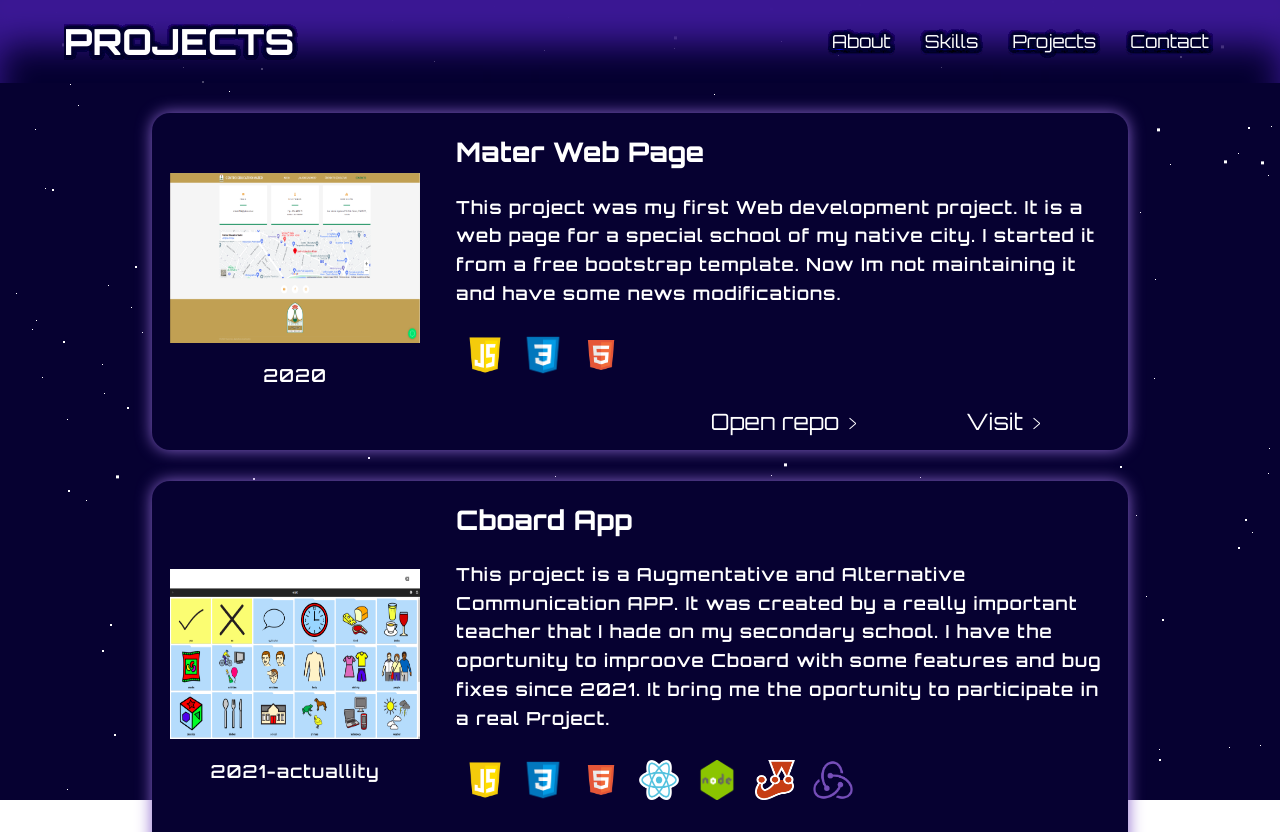
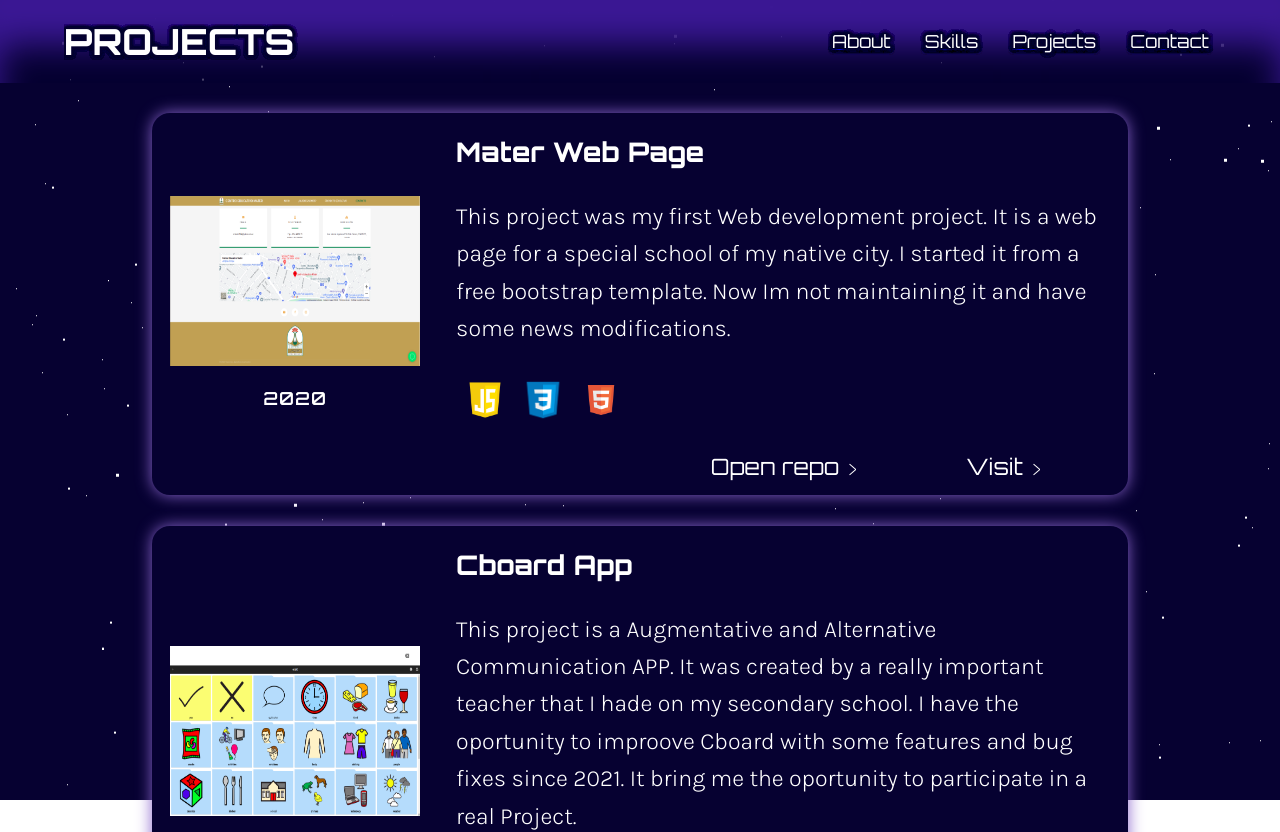
Before and after one commit to tomivm/My-portfolio-NextJS, a Next.js app: page /projects in a window 1280 px wide. Shown: the top 832 px of the page. Built offline with nearby package versions, Linux system fonts and the light colour scheme.

Commit message:
Improve readability of large texts

```diff
--- a/components/CardItem.js
+++ b/components/CardItem.js
@@ -25,7 +25,7 @@ export default function CardItem({
       </div>
       <div className={cardStyle.itemText}>
         <h2>{title}</h2>
-        <p>{description}</p>
+        <p className="largeText">{description}</p>
         {resources?.length > 0 && (
           <div className={cardStyle.resources}>
             {resources.map((resource, index) => {
--- a/components/Presentation.js
+++ b/components/Presentation.js
@@ -28,7 +28,7 @@ function Presentation(props) {
 
             <div id={presentationStyles.aboutText} className="wrapper">
               <h1>About me</h1>
-              <p>
+              <p className="largeText">
                 Enthusiast Web Developer. Especially interested in JavaScript
                 and CSS.
                 <br /> Always learning and enjoying teamwork. Actually working
--- a/components/Presentation.module.css
+++ b/components/Presentation.module.css
@@ -96,6 +96,11 @@
   height: auto;
   min-height: 30%;
 }
+
+#aboutText > h1 {
+  text-align: left;
+}
+
 #aboutText > p {
   height: auto;
   overflow-y: auto;
--- a/styles/global.css
+++ b/styles/global.css
@@ -1,5 +1,5 @@
 @import url("https://fonts.googleapis.com/css2?family=Orbitron:wght@400;600;800&display=swap");
-
+@import url("https://fonts.googleapis.com/css2?family=Karla:wght@200;300&display=swap");
 html,
 body {
   padding: 0;
@@ -82,6 +82,7 @@ img {
 
   --h2_size: 1rem;
   --p_font_size: 15px;
+  ----large_text_size:1em
   --fade_in_alien_duration: 4s;
 
   --all_presentation_duration: calc(
@@ -97,6 +98,7 @@ img {
     --navbar-height: calc(var(--role_size) * 2.3);
     --h2_size: 1.5rem;
     --p_font_size: 18px;
+    --large_text_size: 1.3em;
   }
 }
 
@@ -148,3 +150,11 @@ textarea:focus {
   outline-color: var(--v4);
   box-shadow: 0px 0px 10px var(--v2);
 }
+
+.largeText {
+  font-family: "Karla", sans-serif;
+  font-weight: unset;
+  letter-spacing: unset;
+  font-size: var(--large_text_size);
+  text-align: left;
+}
```
